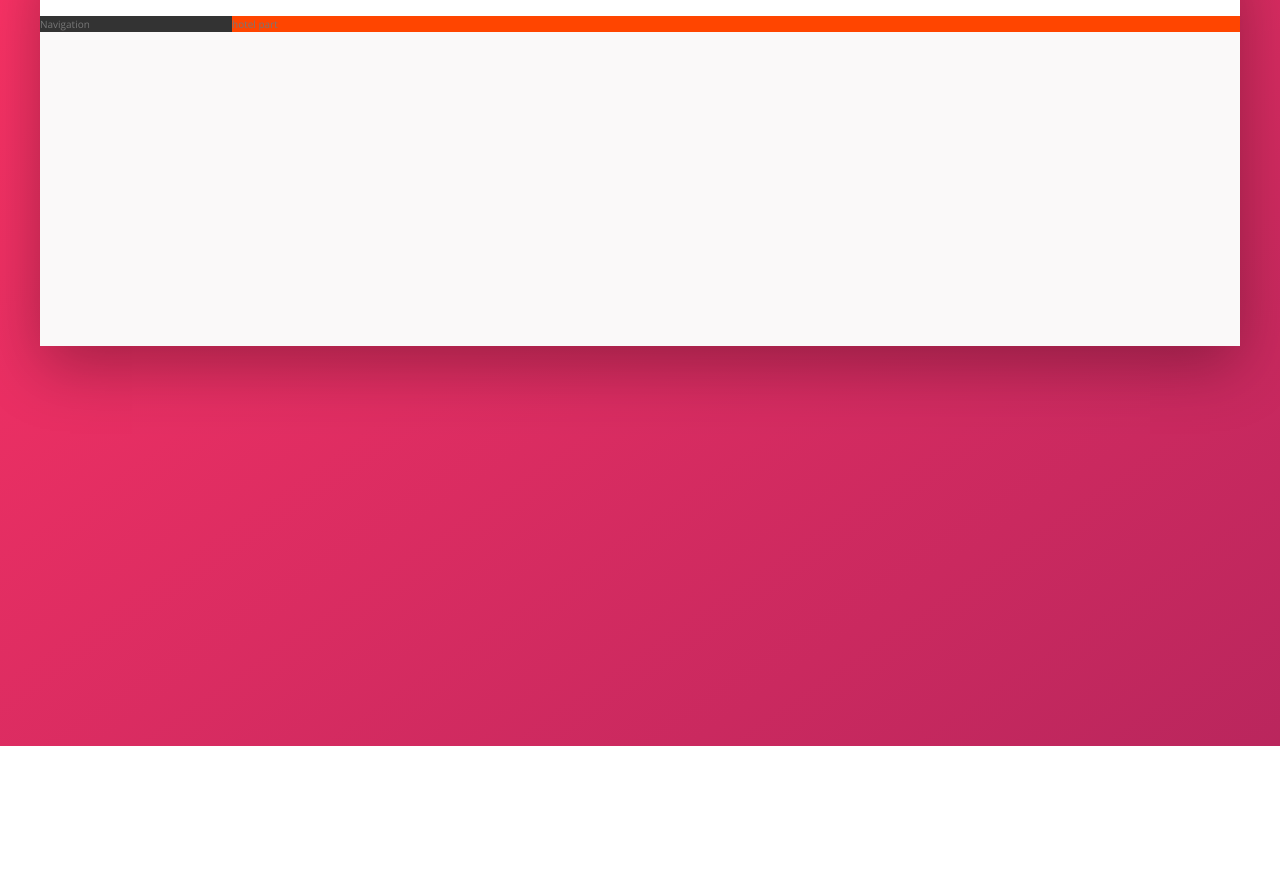
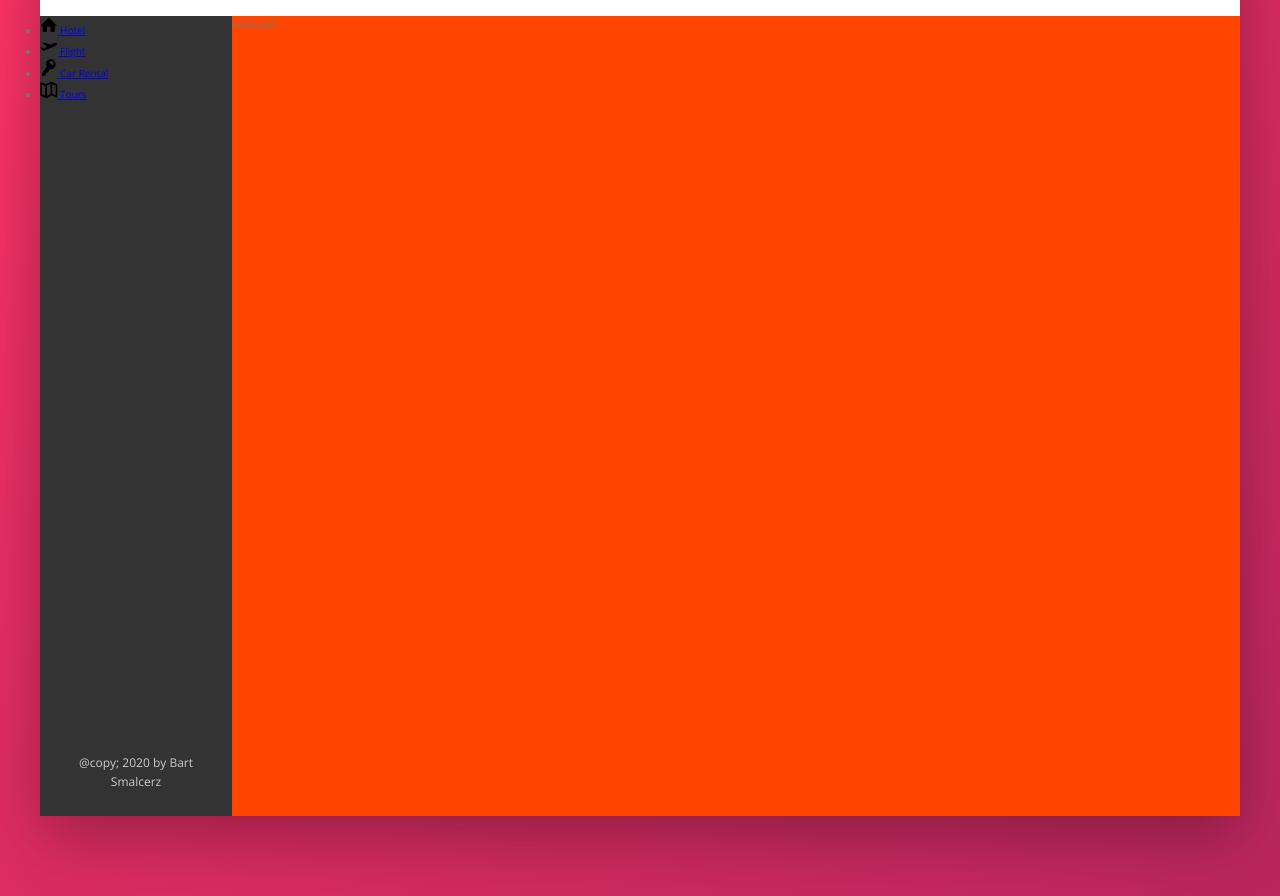
Before and after one commit to Naval63/Trello, a website: page src/index.html in a window 1280 px wide. Shown: the part 134-1030 px from the top of the page. Before the commit the page ends 880 px from the top, so only its background shows below. Drawn offline with nearby package versions, Linux system fonts and the light colour scheme; files that its build step writes are made by us from their sources.

Commit message:
add sidebar and styled it

```diff
--- a/src/index.html
+++ b/src/index.html
@@ -42,8 +42,46 @@
         </header>
         <div class="content">
             <nav class="sidebar">
-                Navigation
+                <ul class="side-nav">
+                    <li class="side-nav__item">
+                        <a href="#" class="side-nav__link">
+                            <svg class="side-nav__icon">
+                                <use xlink:href="img/sprite.svg#icon-home"></use>
+                            </svg>
+                            <span>Hotel</span>
+                        </a>
+                    </li>
+                    <li class="side-nav__item">
+                        <a href="#" class="side-nav__link">
+                            <svg class="side-nav__icon">
+                                <use xlink:href="img/sprite.svg#icon-aircraft-take-off"></use>
+                            </svg>
+                            <span>Flight</span>
+                        </a>
+                    </li>
+                    <li class="side-nav__item">
+                        <a href="#" class="side-nav__link">
+                            <svg class="side-nav__icon">
+                                <use xlink:href="img/sprite.svg#icon-key"></use>
+                            </svg>
+                            <span>Car Rental</span>
+                        </a>
+                    </li>
+                    <li class="side-nav__item">
+                        <a href="#" class="side-nav__link">
+                            <svg class="side-nav__icon">
+                                <use xlink:href="img/sprite.svg#icon-map"></use>
+                            </svg>
+                            <span>Tours</span>
+                        </a>
+                    </li>
+                </ul>
+
+                <div class="legal">
+                    @copy; 2020 by Bart Smalcerz
+                </div>
             </nav>
+
             <main class="hotel-viev">
                 hotel part
             </main>
--- a/src/scss/_layout.scss
+++ b/src/scss/_layout.scss
@@ -26,10 +26,14 @@
     background-color: var(--color-grey-dark-1);
 
     flex: 0 0 16%;
+    display: flex;
+    flex-direction: column;
+    justify-content: space-between;
 }
 
 .hotel-viev {
     background-color: var(--color-light);
+    height: 80rem;
 
     flex: 1;
     background-color: orangered;
--- /dev/null
+++ b/src/scss/_sidebar.scss
@@ -0,0 +1,25 @@
+// side navigation
+.side-nav {
+
+    &__item {
+
+    }
+
+    &__link {
+
+    }
+
+    &__icon {
+        width: 1.75rem;
+        height: 1.75rem;
+
+    }
+}
+
+// legal text
+.legal {
+    font-size: 1.2rem;
+    color: var(--color-grey-light-4);
+    text-align: center;
+    padding: 2.5rem;
+}
--- a/src/scss/main.scss
+++ b/src/scss/main.scss
@@ -1,3 +1,4 @@
 @import 'base';
 @import 'components';
 @import 'layout';
+@import 'sidebar';
```
Also changed, not shown: src/scss/_components.scss (line endings or trailing spaces).
